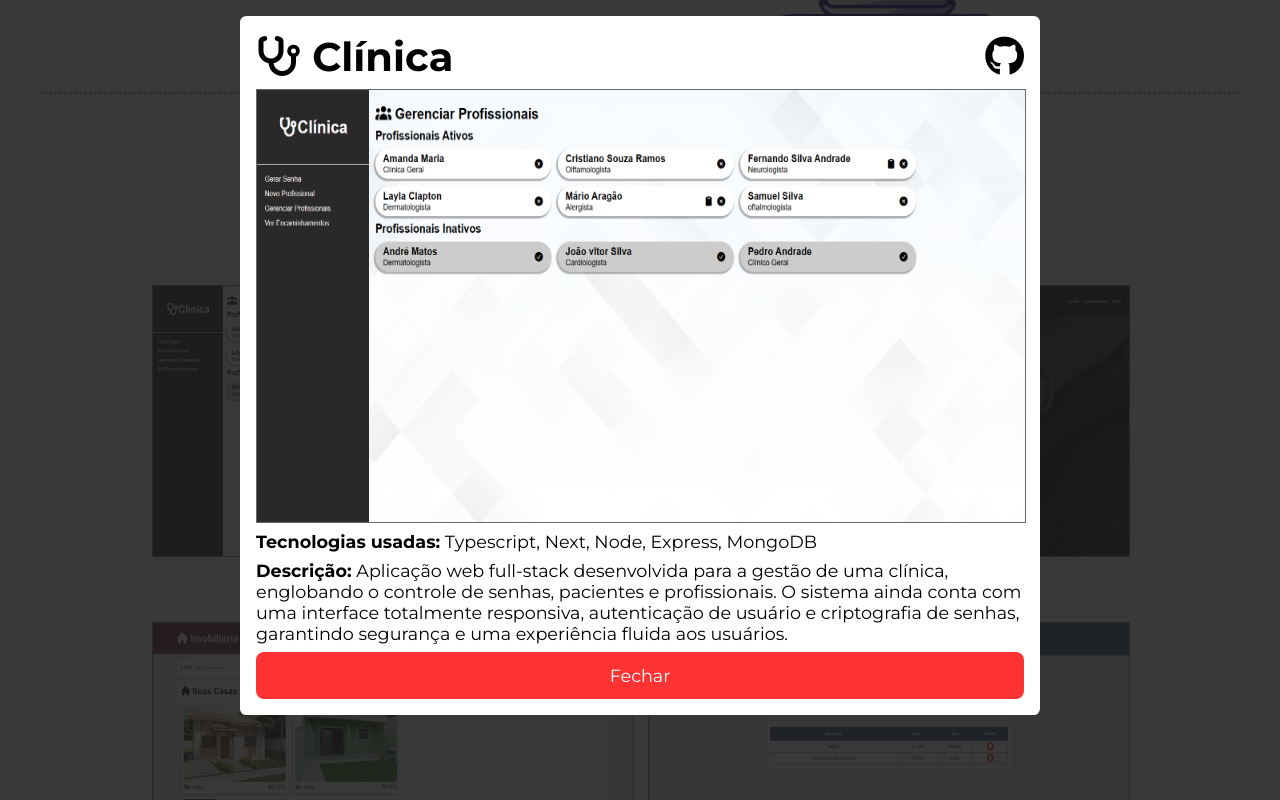
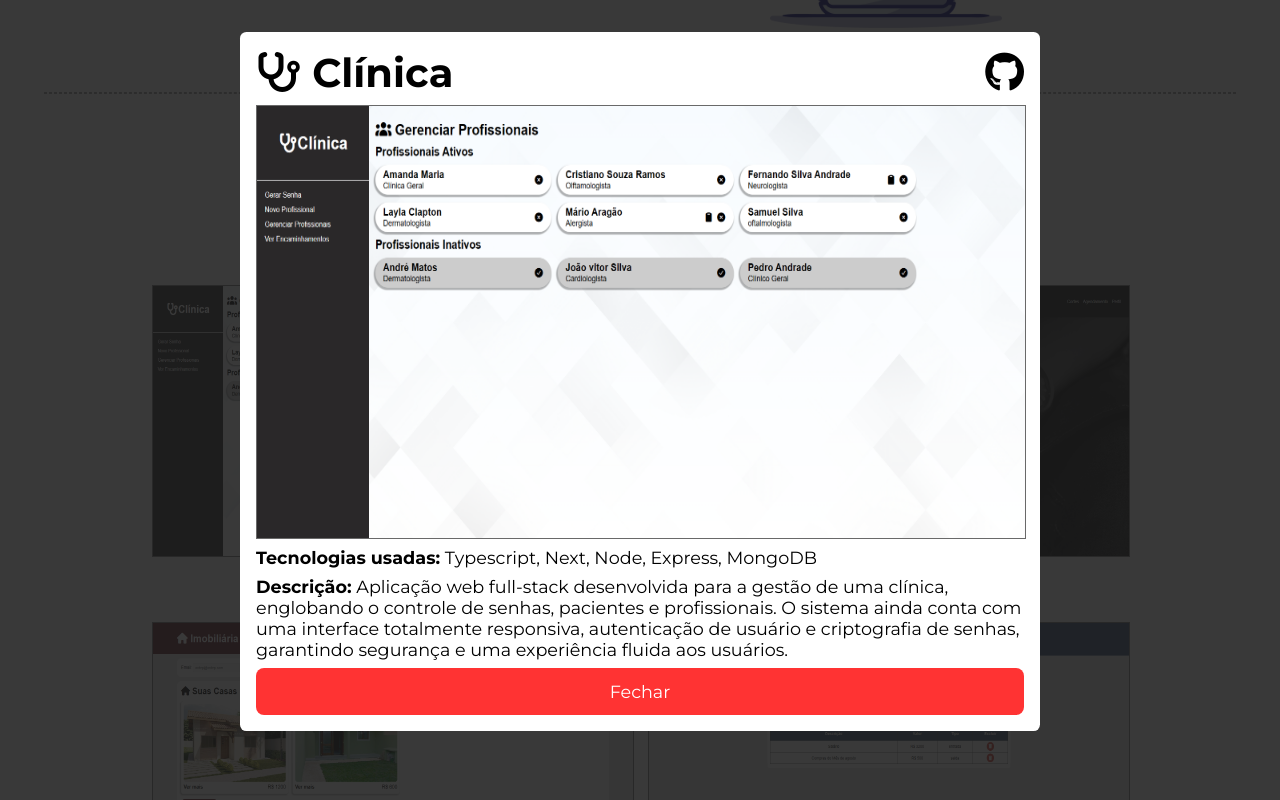
Before and after one commit to Pedro-Rocha-Araujo/portifolio, a Next.js app: page /portifolio/ in a window 1280 px wide. Both pictures are taken after a click on the element "Clínica". Shown: the part 1625-2425 px from the top of the page. Built offline with nearby package versions, Linux system fonts and the light colour scheme.

Commit message:
Adicionei um padding na parte superior do background do card

```diff
--- a/src/components/card-projeto/card-projeto.css
+++ b/src/components/card-projeto/card-projeto.css
@@ -9,7 +9,7 @@ div.background{
   justify-content: center;
   align-items: flex-start;
   overflow-y: auto;
-  padding: 1rem 0;
+  padding: 2rem 0 0 0;
   box-sizing: border-box;
   z-index: 1;
 }
```
